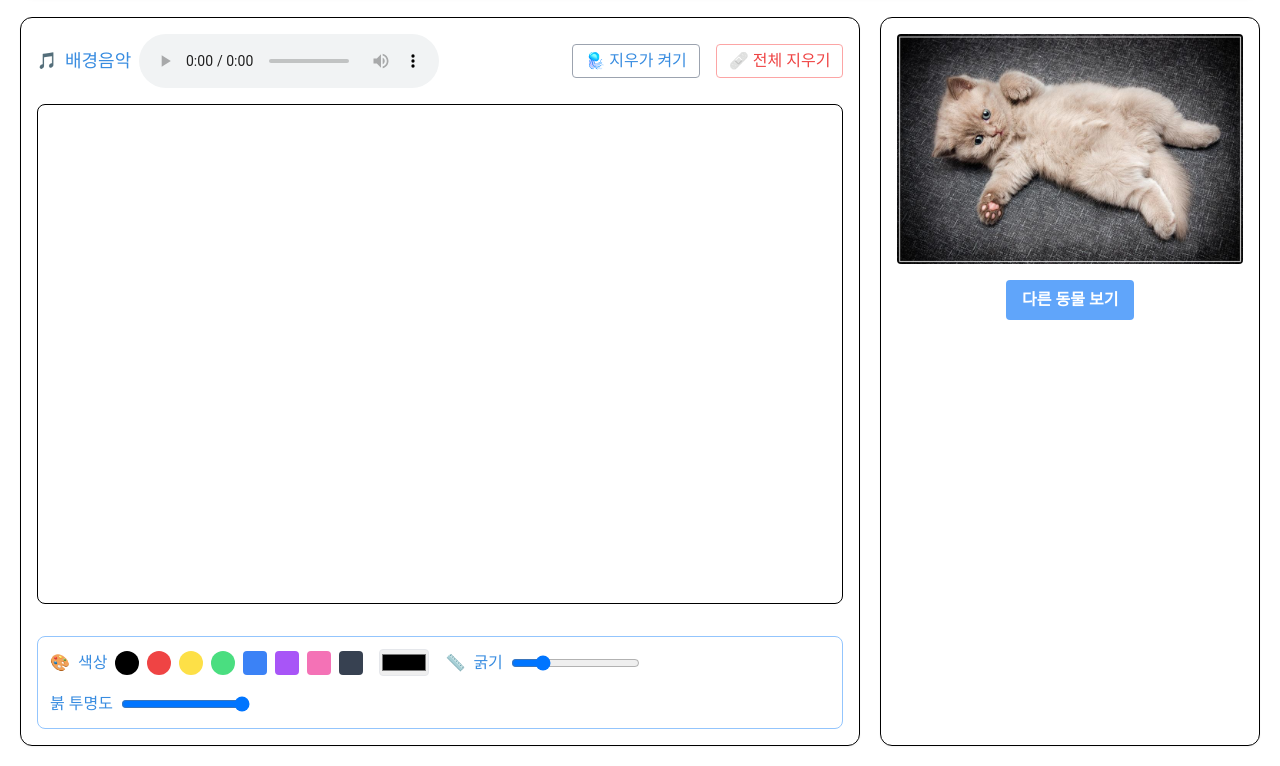
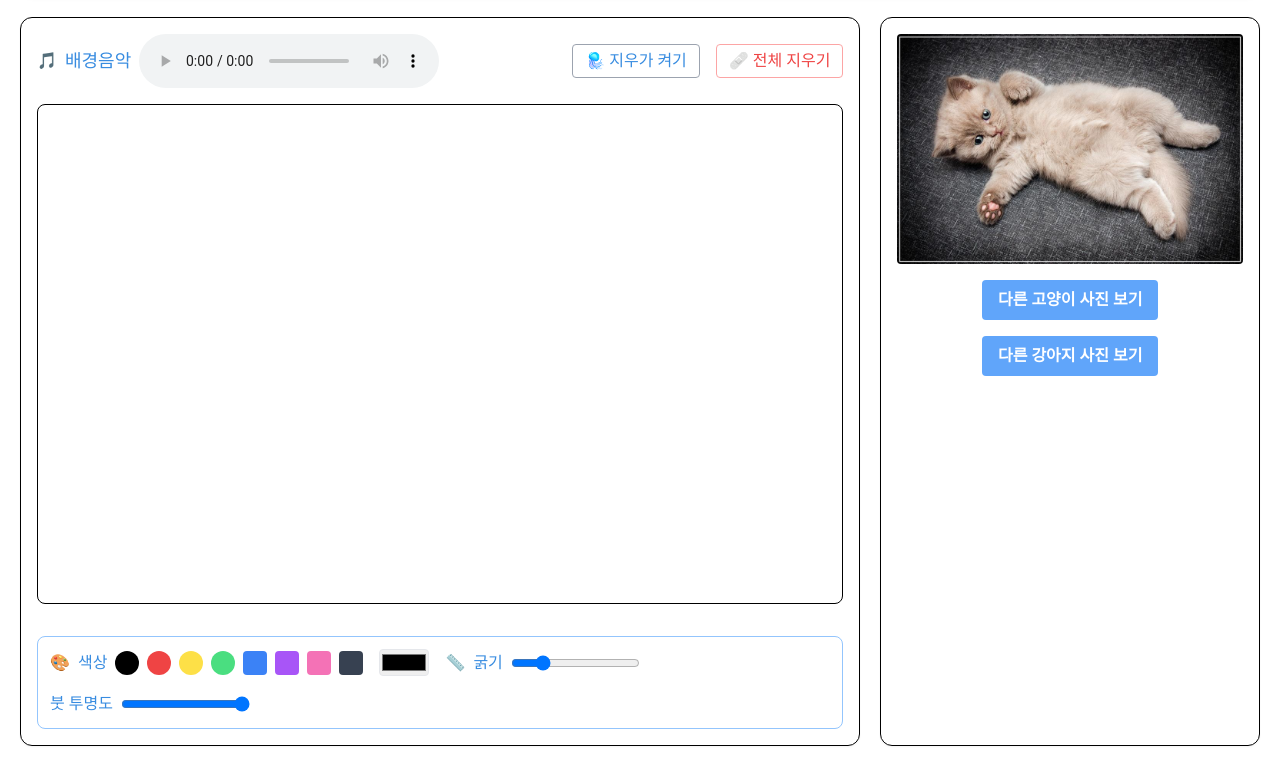
Before and after one commit to tony96kimsh/DrawAnyAnimal, a plain HTML site: page index.html in a window 1280 px wide. Shown: the part 147-913 px from the top of the page. Drawn offline with nearby package versions, Linux system fonts and the light colour scheme; a web font is replaced by a local one.

Commit message:
feat: update index.html content and add initial settings.json and photo.js files

```diff
--- a/index.html
+++ b/index.html
@@ -1,3 +1,4 @@
+<!-- tailwindcss language -->
 <!DOCTYPE html>
 <html lang="en">
 <head>
@@ -5,6 +6,7 @@
   <meta name="viewport" content="width=device-width, initial-scale=1.0"/>
   <title>내가 그린 그림 | Draw Any Animal</title>
   <link rel="icon" type="image/png" href="./img/favicon.png" />
+  <!-- <link href="./dist/output.css" rel="stylesheet" /> -->
   <script src="https://cdn.tailwindcss.com"></script>
   <style>
     @font-face {
@@ -28,12 +30,11 @@
 <body class="p-5 bg-white">
   <header class="relative flex justify-between items-center border border-black p-5 mb-6 rounded-xl shadow-md h-[120px]">
     <div>
-      <h1 class="text-4xl font-bold">내가 그리는 그림</h1>
+      <h1 class="text-4xl font-bold">내가 그린 그림</h1>
       <p class="font-meongi text-xl mt-1">Draw Any Animal</p>
     </div>
-    <img src="./img/dance-dog.gif" alt="축축 가리" class="h-[130%] object-contain mr-5"/>
+    <img src="./img/dance-dog.gif" alt="춤추는 강아지" class="h-[130%] object-contain mr-5"/>
   </header>
-
   <main class="flex flex-col lg:flex-row justify-center gap-5">
     <section id="draw" class="flex-[7] border border-black p-4 rounded-xl shadow-sm flex flex-col gap-4">
       <div class="flex flex-wrap items-center gap-4">
@@ -74,7 +75,7 @@
           <input type="range" min="1" max="20" value="5" id="brushSize" />
         </div>
         <div class="flex items-center gap-2">
-          <label for="brushOpacity" class="font-meongi">붉 투명도</label>
+          <label for="brushOpacity" class="font-meongi">붓 투명도</label>
           <input type="range" min="0" max="1" step="0.01" value="1" id="brushOpacity" />
         </div>
       </div>
@@ -83,7 +84,10 @@
     <section id="photo" class="flex-[3] border border-black p-4 rounded-xl shadow-sm flex flex-col items-center">
       <img src="./img/cat.png" alt="참고 동물" class="w-full object-cover rounded"/>
       <button class="mt-4 px-4 py-2 bg-blue-400 text-white font-bold rounded hover:bg-blue-500 transition">
-        다른 동물 보기
+        다른 고양이 사진 보기
+      </button>
+      <button class="mt-4 px-4 py-2 bg-blue-400 text-white font-bold rounded hover:bg-blue-500 transition">
+        다른 강아지 사진 보기
       </button>
     </section>
   </main>
```
Also changed, not shown: src/photo.js (added), 2 other files.
